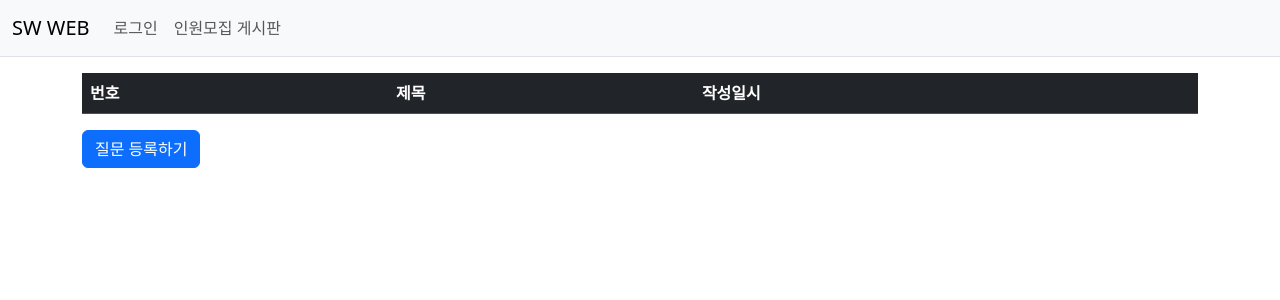
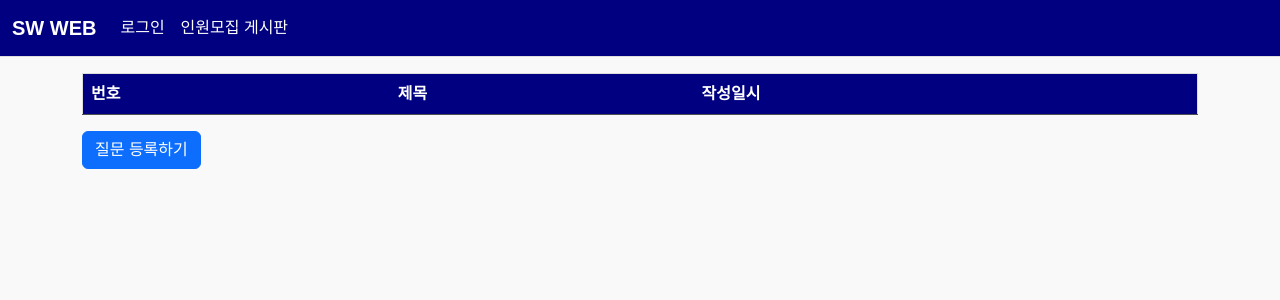
Before and after one commit to Jhwan02/openSW-team4, a Spring Boot app: page /recruit/list in a window 1280 px wide. Shown: the top 300 px of the page. Run offline with Spring Boot 4, Linux system fonts and the light colour scheme; data that the repository does not hold is empty; some libraries are stand-ins or nearby versions.

Commit message:
css수정(색상 변경)

```diff
--- a/src/main/resources/static/common.css
+++ b/src/main/resources/static/common.css
@@ -2,7 +2,7 @@
 body {
     font-family: Arial, sans-serif; /* 비슷한 서체 */
     background-color: #f9f9f9;
-    color: gray; /* 기본 텍스트 색상 */
+    color: whilte; /* 기본 텍스트 색상 */
 }
 
 .navbar {
--- a/src/main/resources/static/style.css
+++ b/src/main/resources/static/style.css
@@ -0,0 +1,49 @@
+/* recruit.css */
+
+
+body {
+    font-family: Arial, sans-serif; /* 비슷한 서체 */
+    background-color: #f9f9f9;
+    color: white; /* 기본 텍스트 색상 */
+}
+
+.navbar {
+    background-color: navy; /* 네비게이션 바 배경색 */
+    border-bottom: 1px solid #ddd; /* 하단 경계선 */
+}
+
+.navbar .navbar-brand {
+    font-weight: bold;
+    color: white !important; /* 텍스트 색상: 화이트 */
+}
+
+.navbar .nav-link {
+    color: white !important; /* 텍스트 색상: 화이트 */
+}
+
+.navbar .nav-link:hover {
+    color: #ffcc00 !important; /* 강조 색상: 밝은 노란색 */
+}
+
+
+.navbar-custom .nav-link:hover {
+    color: lightgray !important;      /* 호버 시 색상: 밝은 회색 */
+}
+
+.navbar-custom .navbar-toggler-icon {
+    filter: invert(1);
+	}            /* 햄버거 메뉴 색상 반전 */
+
+.table {
+    background-color: navy; /* 테이블 배경 */
+    border: 1px solid #ddd;
+}
+
+.table th {
+    background-color: navy;
+    color: white;
+}
+
+.table td {
+    color: navy;
+}
--- a/src/main/resources/templates/navbar.html
+++ b/src/main/resources/templates/navbar.html
@@ -1,4 +1,4 @@
-<nav th:fragment="navbarFragment" class="navbar navbar-expand-lg navbar-light bg-light border-bottom">
+<!--<nav th:fragment="navbarFragment" class="navbar navbar-expand-lg navbar-light bg-light border-bottom">
     <div class="container-fluid">
         <a class="navbar-brand" href="/">SW WEB</a>
         <button class="navbar-toggler" type="button" data-bs-toggle="collapse" data-bs-target="#navbarSupportedContent"
@@ -17,4 +17,23 @@
             </ul>
         </div>
     </div>
+</nav>-->
+<nav th:fragment="navbarFragment" class="navbar navbar-expand-lg navbar-custom">
+    <div class="container-fluid">
+        <a class="navbar-brand" href="/">SW WEB</a>
+        <button class="navbar-toggler" type="button" data-bs-toggle="collapse" data-bs-target="#navbarSupportedContent"
+            aria-controls="navbarSupportedContent" aria-expanded="false" aria-label="Toggle navigation">
+            <span class="navbar-toggler-icon"></span>
+        </button>
+        <div class="collapse navbar-collapse" id="navbarSupportedContent">
+            <ul class="navbar-nav me-auto mb-2 mb-lg-0">
+                <li class="nav-item">
+                    <a class="nav-link" href="#">로그인</a>
+                </li>
+                <li class="nav-item">
+                    <a class="nav-link" th:href="@{/recruit/list}">인원모집 게시판</a>
+                </li>
+            </ul>
+        </div>
+    </div>
 </nav>
--- a/src/main/resources/templates/recruit_list.html
+++ b/src/main/resources/templates/recruit_list.html
@@ -1,61 +1,8 @@
-<!--<html layout:decorate="~{layout}">
-<h2>인원모집게시판</h2>
-<div layout:fragment="content" class="container my-3">
-    <table class="table">
-        <thead class="table-dark">
-            <tr>
-                <th>번호</th>
-                <th>제목</th>
-                <th>작성일시</th>
-            </tr>
-        </thead>
-        <tbody>
-            <tr th:each="question, loop : ${paging}">
-				<td th:text="${paging.getTotalElements - (paging.number * paging.size) - loop.index}"></td>
-                <td>
-					<a th:href="@{/recruit/detail/{id}(id=${question.id})}" th:text="${question.subject}"></a>
-					<span class="text-danger small ms-2"
-					   th:if="${#lists.size(question.answerList) > 0}"
-					   th:text="${#lists.size(question.answerList)}">
-					</span>
-				</td>
-                <td th:text="${#temporals.format(question.createDate, 'yyyy-MM-dd HH:mm')}"></td>
-            </tr>
-        </tbody>
-    </table>-->
-	<!-- 페이징처리 시작 -->
-	   <!--<div th:if="${!paging.isEmpty()}">
-	        <ul class="pagination justify-content-center">
-	            <li class="page-item" th:classappend="${!paging.hasPrevious} ? 'disabled'">
-	                <a class="page-link"
-	                    th:href="@{|?page=${paging.number-1}|}">
-	                    <span>이전</span>
-	                </a>
-	            </li>
-	            <li th:each="page: ${#numbers.sequence(0, paging.totalPages-1)}"
-					th:if="${page >= paging.number-5 and page <= paging.number+5}"
-	                th:classappend="${page == paging.number} ? 'active'"
-	                class="page-item">
-	                <a th:text="${page}" class="page-link" th:href="@{|?page=${page}|}"></a>
-	            </li>
-	            <li class="page-item" th:classappend="${!paging.hasNext} ? 'disabled'">
-	                <a class="page-link" th:href="@{|?page=${paging.number+1}|}">
-	                    <span>다음</span>
-	                </a>
-	            </li>
-	        </ul>
-	    </div>
-		<div>
-		    <a th:if="${paging.hasPrevious()}" th:href="@{/recruit/list(page=${paging.number - 1})}">이전</a>
-		    <a th:if="${paging.hasNext()}" th:href="@{/recruit/list(page=${paging.number + 1})}">다음</a>
-		</div>-->
-
-	    <!-- 페이징처리 끝 -->
-	<!--<a th:href="@{/recruit/create}" class="btn btn-primary">
-	질문 등록하기</a>
-</div>
-</html>-->
 <html layout:decorate="~{layout}">
+	<head>
+	    <link rel="stylesheet" type="text/css" href="recruit.css">
+	</head>
+<body>
 	<h2>인원모집게시판</h2>
 	<div layout:fragment="content" class="container my-3">
 	    <table class="table">
@@ -101,7 +48,9 @@
 	            </li>
 	        </ul>
 	    </div>
+
 	    <!-- 페이징처리 끝 -->
 	    <a th:href="@{/recruit/create}" class="btn btn-primary">질문 등록하기</a>
 	</div>
+</body>
 </html>
```
Also changed, not shown: src/main/resources/templates/layout.html (+7 -5 lines), 4 other files. Lines whose indentation alone changed are shown as unchanged.
